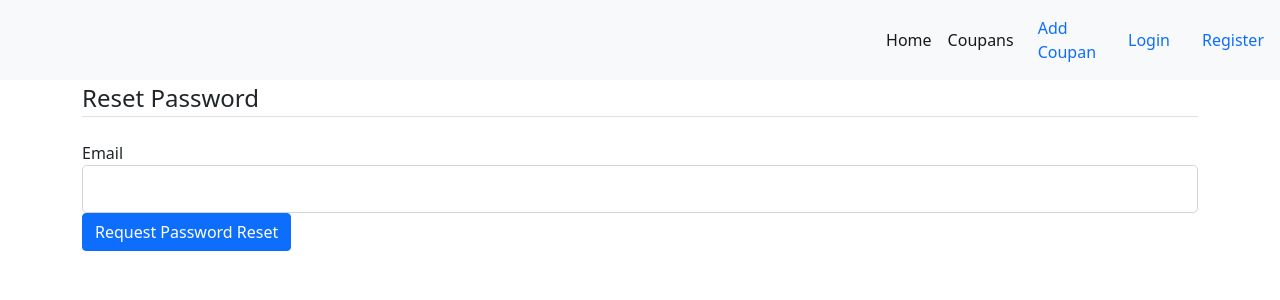
After one commit to Rishabh-Jain21/Flask-Coupan-Manager, a Flask app: page /reset_password in a window 1280 px wide. The commit adds this page. Shown: the top 300 px of the page. Run offline with Flask 3, Linux system fonts and the light colour scheme.

Commit message:
Reset Password Implemented
Functionality to reset user password is Implemented
A reset url will be send to the user email for that
For localhost testing a local SMPT server is created(smtp_server.py)
which simulates email send and receive.
Actual email is not being sent to the recepient
For production add the required smpt details.

For checking reset password locally
1. Run smtp_server.py script in another terminal
2 Go to reset passord page
3. Enter the email to reset password for
4. Check the console of locally run smtp server
5. Use the link printed in console to change password.

```diff
--- a/coupans_manager/forms.py
+++ b/coupans_manager/forms.py
@@ -1,7 +1,6 @@
 from flask_wtf import FlaskForm
 from wtforms import (
     DateField,
-    DateTimeField,
     StringField,
     PasswordField,
     SubmitField,
@@ -64,6 +63,7 @@ class UpdateAccountForm(FlaskForm):
             if user:
                 raise ValidationError("That email is taken.Please choose different one")
 
+
 class CoupanForm(FlaskForm):
     title = StringField("Title", validators=[DataRequired(), Length(min=2, max=20)])
     code = StringField("Code", validators=[DataRequired(), Length(min=2, max=20)])
@@ -76,3 +76,21 @@ class CoupanForm(FlaskForm):
     expiry_date = DateField("expiry", validators=[DataRequired()], format="%Y-%m-%d")
     details = TextAreaField("details", validators=[DataRequired()])
     submit = SubmitField("Add Coupan")
+
+
+class RequestResetForm(FlaskForm):
+    email = StringField(label="Email", validators=[DataRequired(), Email()])
+    submit = SubmitField("Request Password Reset")
+
+    def validate_email(self, email):
+        user = User.query.filter_by(email=email.data).first()
+        if user is None:
+            raise ValidationError("No account exists for provided email")
+
+
+class ResetPasswordForm(FlaskForm):
+    password = PasswordField(label="Password", validators=[DataRequired()])
+    confirm_password = PasswordField(
+        label="Confirm Password", validators=[DataRequired(), EqualTo("password")]
+    )
+    submit = SubmitField("Reset Password")
--- a/coupans_manager/routes.py
+++ b/coupans_manager/routes.py
@@ -6,9 +6,12 @@ from coupans_manager.forms import (
     LoginForm,
     UpdateAccountForm,
     CoupanForm,
+    RequestResetForm,
+    ResetPasswordForm,
 )
-from coupans_manager import app, bcrypt, db
+from coupans_manager import app, bcrypt, db, mail
 from flask_login import login_required, login_user, current_user, logout_user
+from flask_mail import Message
 
 
 @app.route("/")
@@ -169,7 +172,72 @@ def delete_coupan(coupan_id):
 def user_coupans(username):
     page = request.args.get("page", 1, type=int)
     user = User.query.filter_by(username=username).first_or_404()
-    coupans_list = Coupan.query.filter_by(author=user).order_by(Coupan.expiry_date).paginate(
-        per_page=5, page=page
+    coupans_list = (
+        Coupan.query.filter_by(author=user)
+        .order_by(Coupan.expiry_date)
+        .paginate(per_page=5, page=page)
     )
-    return render_template("user_coupans.html", coupans=coupans_list, title=f"{username} Coupans",user=user)
+    return render_template(
+        "user_coupans.html",
+        coupans=coupans_list,
+        title=f"{username} Coupans",
+        user=user,
+    )
+
+
+def send_reset_email(user):
+    token = user.get_reset_token()
+    msg = Message(
+        subject="Password Reset Request",
+        sender="noreply@demo.com",
+        recipients=[user.email],
+    )
+    msg.body = f"""
+        Password Reset request is generated
+        The link is valid for 30
+        To reset password visit following link
+             {url_for('reset_token',token=token,_external=True)}
+
+        Valid only for 30 minutes
+        If you did not make this request ignore it.
+
+         """
+    mail.send(msg)
+
+
+@app.route("/reset_password", methods=["GET", "POST"])
+def reset_request():
+    if current_user.is_authenticated:
+        return redirect(url_for("index"))
+
+    form = RequestResetForm()
+    if form.validate_on_submit():
+        user = User.query.filter_by(email=form.email.data).first()
+        send_reset_email(user)
+        flash("Email has been sent with instructions to reset password", "info")
+        return redirect(url_for("login"))
+    return render_template("reset_request.html", title="Reset Password", form=form)
+
+
+@app.route("/reset_password/<token>", methods=["GET", "POST"])
+def reset_token(token):
+    if current_user.is_authenticated:
+        return redirect(url_for("index"))
+
+    user = User.verify_reset_toekn(token)
+    if user is None:
+        flash("That is an invalid or ecpired token", "warning")
+        return redirect(url_for("reset_request"))
+
+    form = ResetPasswordForm()
+    if form.validate_on_submit():
+        hashed_password = bcrypt.generate_password_hash(form.password.data).decode(
+            "utf-8"
+        )
+
+        user.password = hashed_password
+        db.session.commit()
+
+        flash(f"Your Password has bee updated", "success")
+        return redirect(url_for("login"))
+    return render_template("reset_token.html", title="Reset Password", form=form)
--- a/coupans_manager/templates/login.html
+++ b/coupans_manager/templates/login.html
@@ -37,7 +37,7 @@
     </fieldset>
     <div class="form-group">{{form.submit(class="btn btn-primary")}}</div>
     <small class="text-muted ml-2">
-      <a href="#">Forgot Password?</a>
+      <a href="{{url_for('reset_request')}}">Forgot Password?</a>
     </small>
   </form>
 </div>
--- /dev/null
+++ b/coupans_manager/templates/reset_request.html
@@ -0,0 +1,23 @@
+{% extends "layout.html" %} {% block content %}
+<div>
+    <form method="POST" action="">
+        {{ form.hidden_tag() }}
+        <fieldset class="form-group">
+            <legend class="border-bottom mb-4">Reset Password</legend>
+            <div class="form-group">
+                {{form.email.label(class="form-control-label")}} {% if form.email.errors
+                %} {{form.email(class="form-control form-control-lg is-invalid")}}
+                <div class="invalid-feedback">
+                    {% for error in form.email.errors %}
+                    <span>{{error}}</span>
+                    {% endfor %}
+                </div>
+
+                {% else %} {{form.email(class="form-control form-control-lg")}} {% endif
+                %}
+            </div>
+        </fieldset>
+        <div class="form-group">{{form.submit(class="btn btn-primary")}}</div>
+    </form>
+</div>
+{% endblock content %}
```
Also changed, not shown: coupans_manager/__init__.py (+21 -0 lines), coupans_manager/models.py (+18 -2 lines), coupans_manager/templates/reset_token.html (added, +36 -0 lines), smtp_server.py (added, +30 -0 lines).
